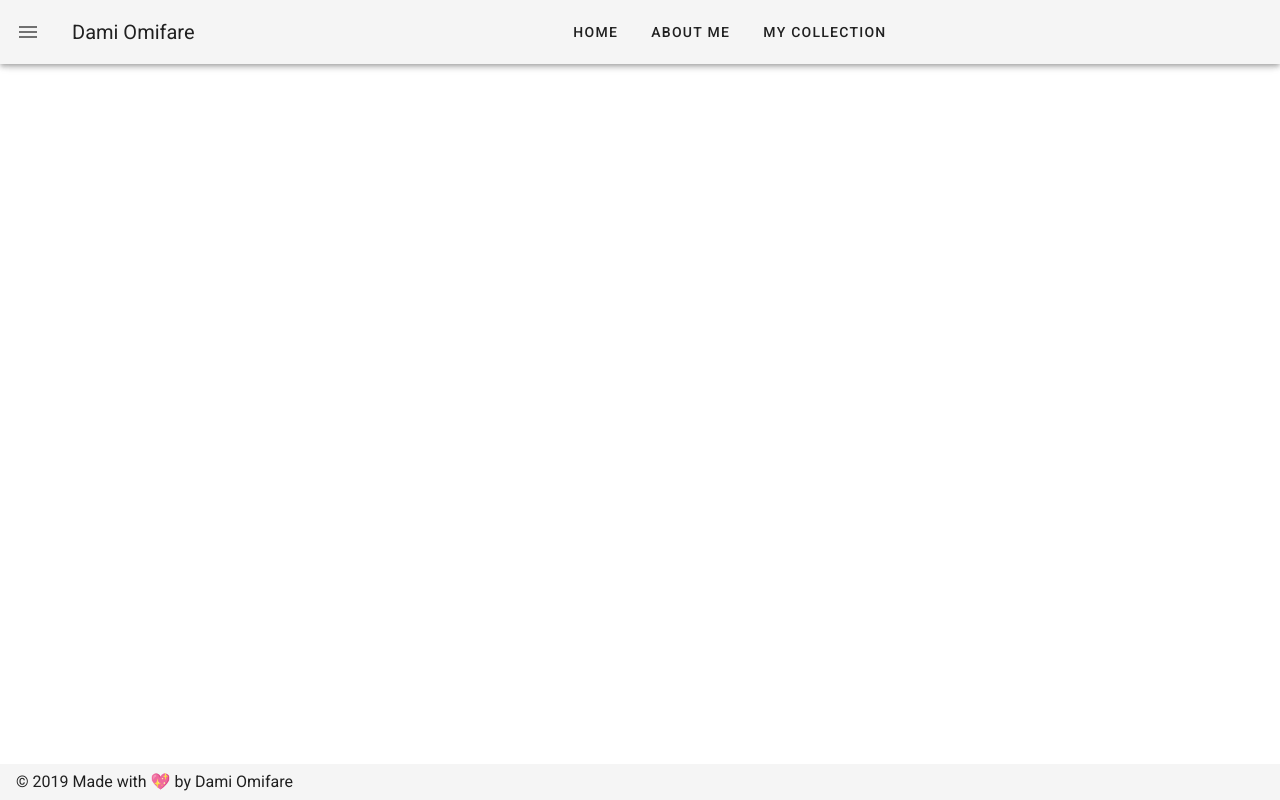
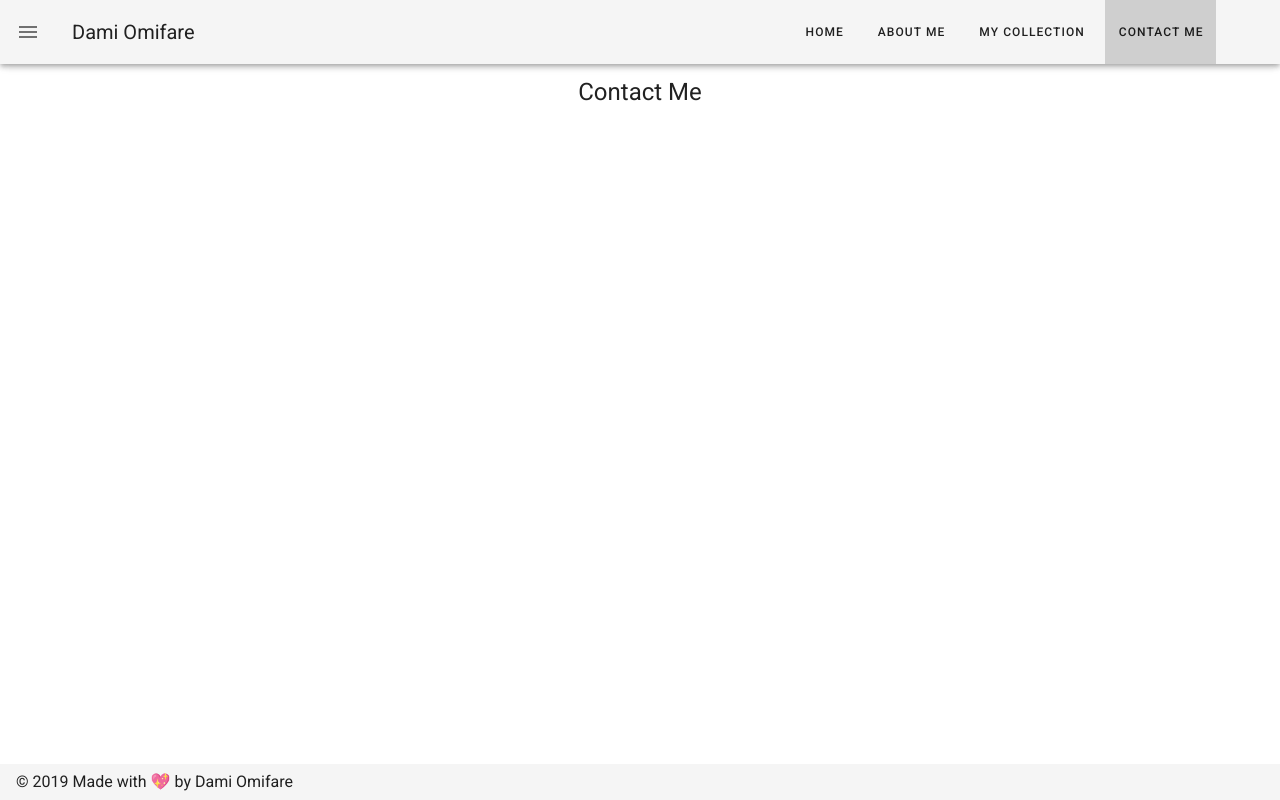
Before and after one commit to damisparks/damisparks.github.io, a Nuxt app in the folder dami-avenue/dami/: page /contactme in a window 1280 px wide. Built offline with nearby package versions, Linux system fonts and the light colour scheme.

Commit message:
Update html

```diff
--- a/dami-avenue/dami/layouts/default.vue
+++ b/dami-avenue/dami/layouts/default.vue
@@ -16,12 +16,12 @@
       <v-app-bar-nav-icon @click.stop="drawer = !drawer" />
       <v-toolbar-title v-text="title" />
       <v-spacer />
-      <v-toolbar-items>
-        <v-btn to="/" text>Home</v-btn>
-        <v-btn :to="{name : 'about'}" text>About Me</v-btn>
-        <v-btn :to="{name : 'collection'}" text>My Collection</v-btn>
+      <v-toolbar-items class="mr-10">
+        <v-btn small class="mr-2" to="/" text>Home</v-btn>
+        <v-btn small class="mr-2" :to="{name : 'about'}" text>About Me</v-btn>
+        <v-btn small class="mr-2" :to="{name : 'collection'}" text>My Collection</v-btn>
+        <v-btn small class="mr-2" :to="{name : 'contactme'}" text>Contact Me</v-btn>
       </v-toolbar-items>
-      <v-spacer />
     </v-app-bar>
     <v-content>
       <v-container>
@@ -29,7 +29,7 @@
       </v-container>
     </v-content>
     <v-footer :fixed="fixed" app>
-      <span>&copy; 2019 Made with 💖 by Dami Omifare</span>
+      <span>&copy; {{ new Date().getFullYear() }} Made with 💖 by Dami Omifare</span>
     </v-footer>
   </v-app>
 </template>
@@ -57,6 +57,11 @@ export default {
         icon: 'mdi-file-document-box-multiple',
         title: 'My Collections',
         to: '/collection'
+      },
+      {
+        icon: 'mdi-file-document-box-multiple',
+        title: 'Contact Me',
+        to: '/contact-me'
       }
     ],
     miniVariant: false,
--- a/dami-avenue/dami/pages/about.vue
+++ b/dami-avenue/dami/pages/about.vue
@@ -1,5 +1,5 @@
 <template>
-  <v-layout>
+  <div>
     <v-layout column justify-center align-center>
       <v-flex xs12 sm8 md6>
         <v-card-title class="headline">About Me</v-card-title>
@@ -8,7 +8,6 @@
             height="100%"
             src="https://images.unsplash.com/photo-1499346146792-b008e446261f?ixlib=rb-1.2.1&ixid=eyJhcHBfaWQiOjEyMDd9&auto=format&fit=crop&w=800&q=60"
           >
-            <!-- <v-img height="100%" src="https://cdn.vuetifyjs.com/images/cards/server-room.jpg"> -->
             <v-row align="end" class="fill-height">
               <v-col align-self="start" class="pa-0 mx-8 mt-2" cols="12">
                 <v-avatar class="profile" color="grey" size="164">
@@ -35,7 +34,7 @@
         </v-card>
       </v-flex>
     </v-layout>
-  </v-layout>
+  </div>
 </template>
 
 
--- /dev/null
+++ b/dami-avenue/dami/pages/contactme.vue
@@ -0,0 +1,18 @@
+<template>
+  <div>
+    <v-layout column justify-center align-center>
+      <v-flex xs12 sm8 md6>
+        <h1 class="headline">Contact Me</h1>
+      </v-flex>
+    </v-layout>
+  </div>
+</template>
+
+<script>
+export default {
+  name: 'contact-me'
+}
+</script>
+
+<style lang="scss" scoped>
+</style>
```
